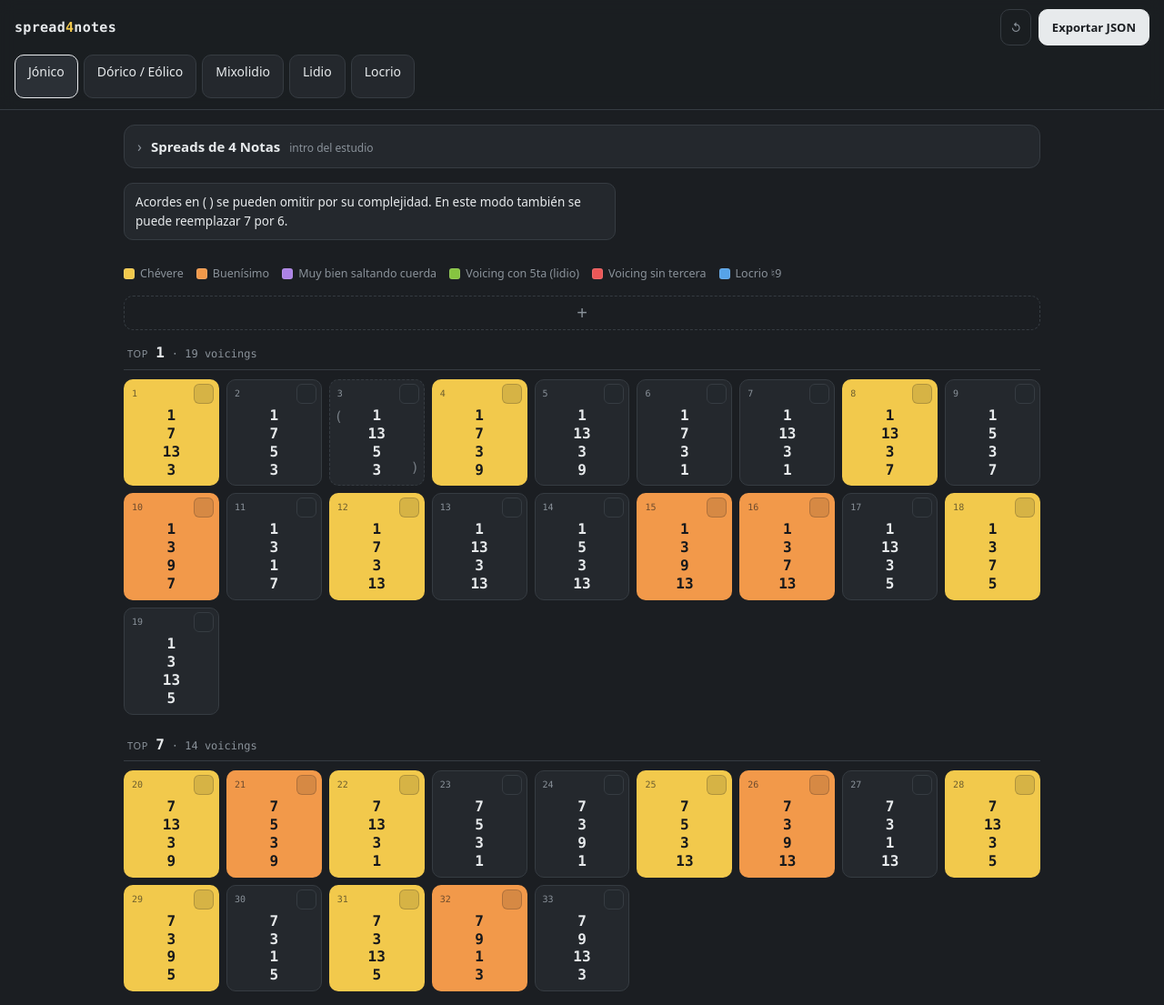
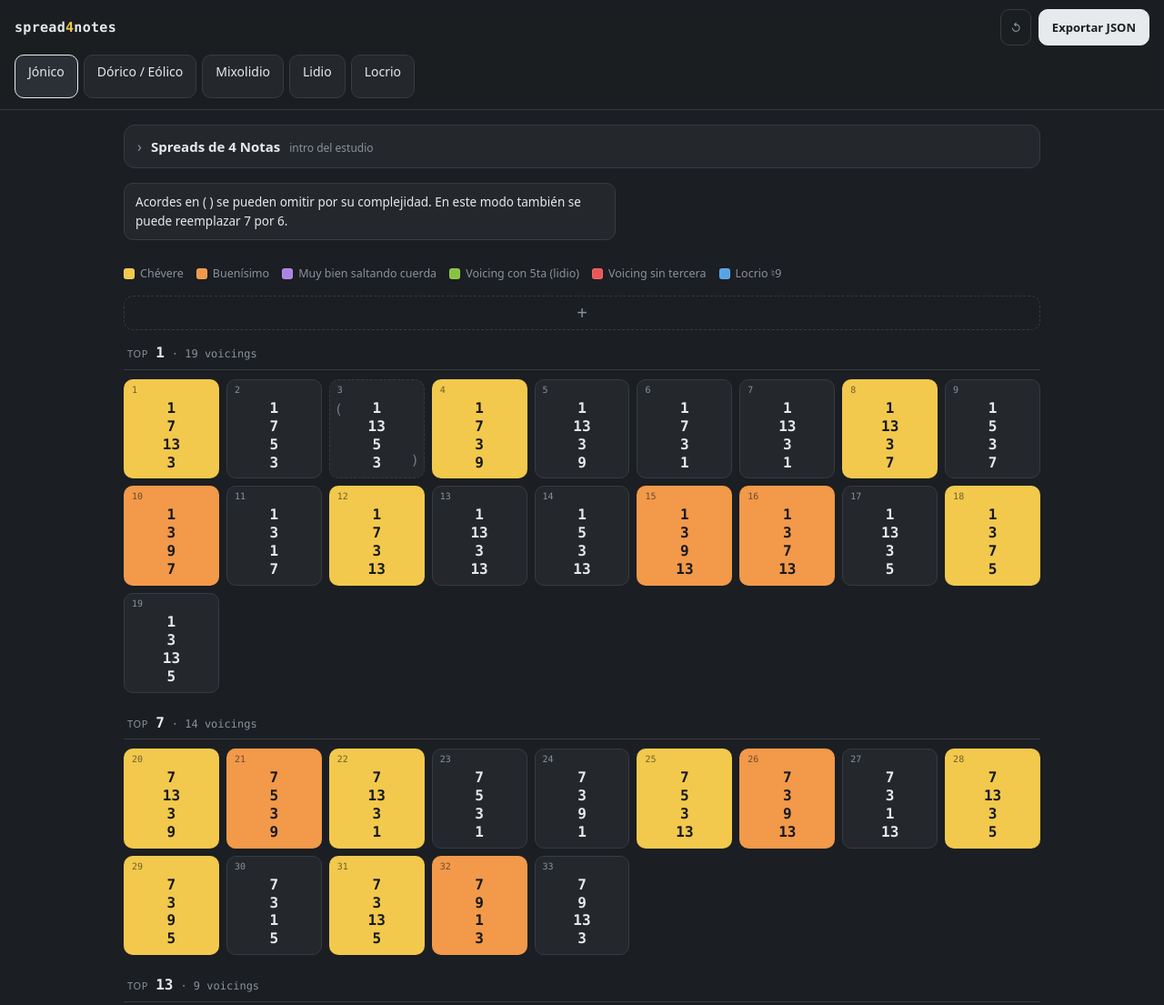
Before and after one commit to Metapro-art/spread4notes, a website with bundled scripts: page index.html in a window 1280 px wide. Shown: the top 1105 px of the page at 91% size. Built offline with nearby package versions, Linux system fonts and the light colour scheme.

Commit message:
UI: los voicings de la base (locked) son de SOLO LECTURA
Revierte "editar grados/colores siempre": ahora solo los voicings NUEVOS
(locked === false) se editan (color, grados) y se borran. Los de la base
(locked, inamovibles) se muestran como texto fijo — sin popover de grado,
sin editor de color, sin papelera.

Cambio de UI puro (makeCard + .deg-ro): no toca /data/. Los grados siguen
en el JSON; solo pierden la interacción para los locked.

Co-Authored-By: Claude Opus 4.8 <noreply@anthropic.com>

```diff
--- a/src/main.js
+++ b/src/main.js
@@ -281,37 +281,47 @@ function makeCard(data, v) {
   card.id = `v-${v.id}`;
   card.style.background = highlightBg(v.highlights) || "";
 
-  // fila superior: orden · color (multi) · [borrar solo si no está locked]
+  // fila superior: orden · (color + borrar solo si el voicing es editable/nuevo)
   const top = document.createElement("div");
   top.className = "v-top";
   const ord = document.createElement("span");
   ord.className = "ord"; ord.textContent = v.order;
+  top.append(ord);
+  // Los voicings de la BASE (locked) son de SOLO LECTURA: no se edita color ni
+  // grados, no se borran. Solo los NUEVOS (locked === false) se editan y se borran.
+  const editable = v.locked === false;
+  if (editable) {
     const colorBtn = document.createElement("button");
     colorBtn.className = "t t-color"; colorBtn.setAttribute("data-pop", "");
     colorBtn.title = "Colores (varios posibles)";
     colorBtn.innerHTML = swatchHtml(v.highlights);
     colorBtn.addEventListener("click", () => editColor(data, v, colorBtn));
-  top.append(ord, colorBtn);
-  // Borrar: SOLO para voicings nuevos (locked === false). Los del manuscrito no.
-  if (v.locked === false) {
     const delBtn = document.createElement("button");
     delBtn.className = "t t-del"; delBtn.title = "Borrar voicing";
     delBtn.textContent = "🗑";
     delBtn.addEventListener("click", () => deleteVoicing(data, v));
-    top.append(delBtn);
+    top.append(colorBtn, delBtn);
   }
 
-  // grados editables (top→bottom), con el grado RELABELADO según la variante
+  // grados (top→bottom, relabelados según la variante). Editables solo si el
+  // voicing es nuevo; los de la base se muestran como texto fijo, sin tocar.
   const stack = document.createElement("div");
   stack.className = "deg-stack" + (v.optional ? " paren" : "");
   v.degrees.forEach((g, i) => {
     const shown = dmap[g] ?? g;
+    if (editable) {
       const d = document.createElement("button");
       d.className = "deg"; d.setAttribute("data-pop", "");
       d.setAttribute("aria-label", `Grado voz ${i + 1}: ${shown}. Tocar para cambiar.`);
       d.textContent = shown;
       d.addEventListener("click", () => editDegree(data, v, i, d));
       stack.appendChild(d);
+    } else {
+      const d = document.createElement("div");
+      d.className = "deg-ro";
+      d.textContent = shown;
+      stack.appendChild(d);
+    }
   });
 
   card.append(top, stack);
--- a/style.css
+++ b/style.css
@@ -176,6 +176,12 @@ main { padding: 16px; }
 }
 .deg:hover { background: color-mix(in srgb, var(--text) 12%, transparent); }
 .deg:focus-visible { outline: 2px solid var(--ring); outline-offset: 1px; }
+/* grado de SOLO LECTURA (voicing de la base): mismo look, sin cursor ni hover */
+.deg-ro {
+  font-family: var(--mono); font-variant-numeric: tabular-nums;
+  font-weight: 600; font-size: 16px; line-height: 1.12; color: inherit;
+  padding: 1px 6px; text-align: center; min-width: 2ch;
+}
 .deg-stack.paren { position: relative; padding-left: 8px; padding-right: 8px; }
 .deg-stack.paren::before, .deg-stack.paren::after {
   position: absolute; color: var(--dim); font-family: var(--mono); font-size: 15px; opacity: .8;
```
Lines whose indentation alone changed are shown as unchanged.
